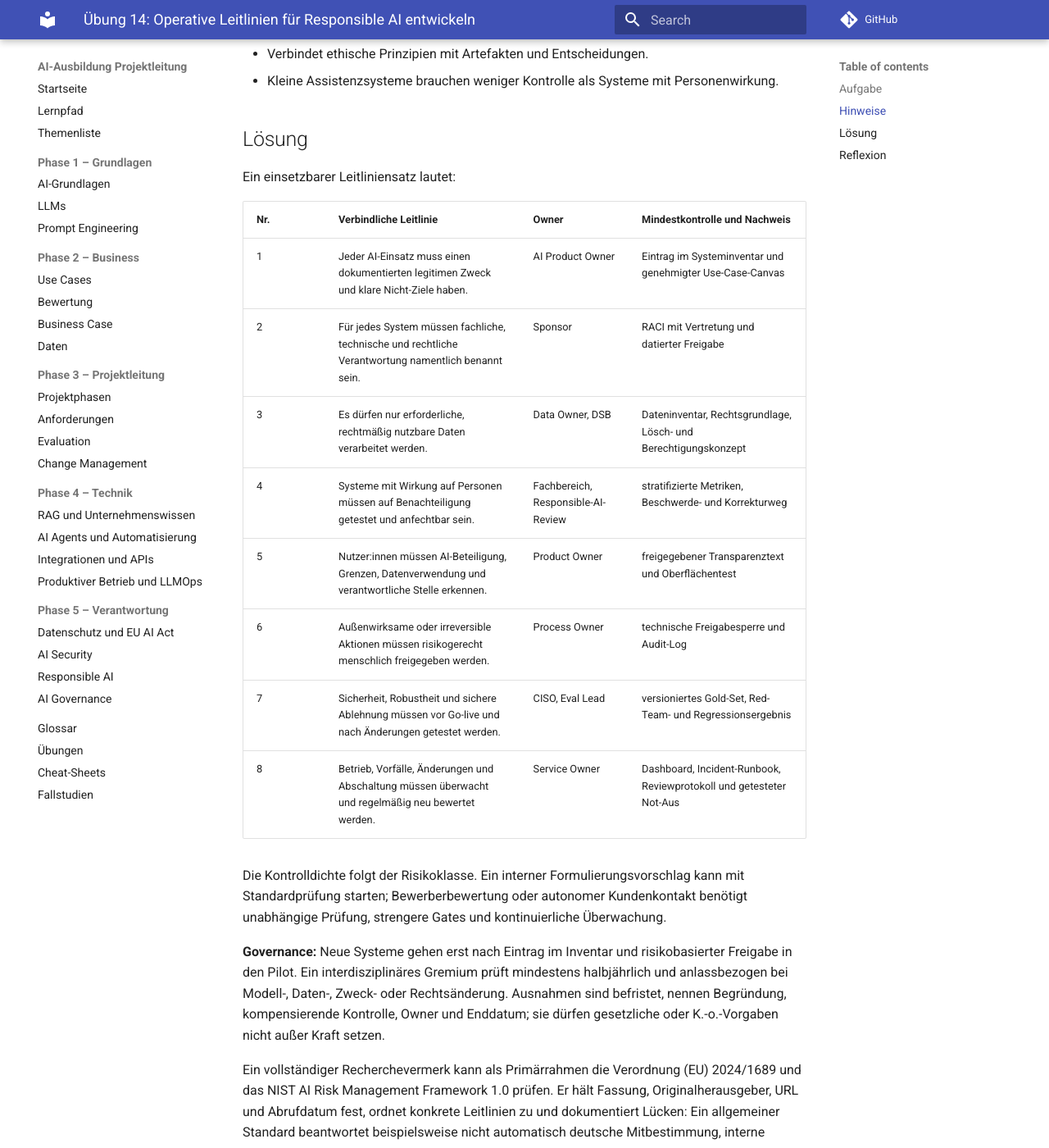
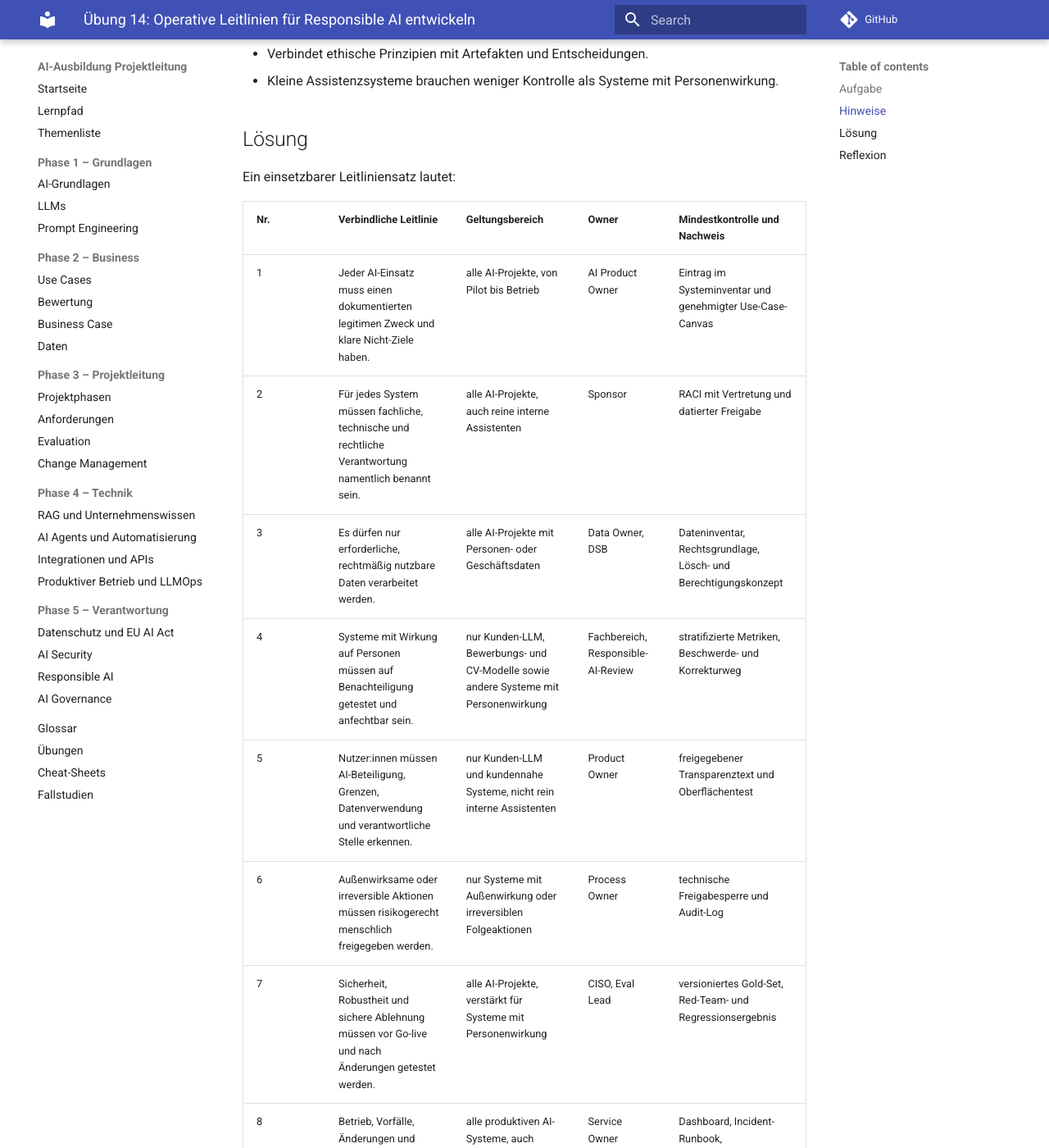
Before and after one commit to EmanuelST-G/ai-training-starter, an MkDocs documentation site: the page built from docs/uebungen/14-leitlinien-responsible-ai.md, in a window 1280 px wide and 1400 px high, scrolled down 672 px. Shown: the whole window at 82% size. Built offline with MkDocs 1.6.1 and Material for MkDocs 9.7.7, drawn with Linux system fonts in a browser that asks for light colours; comment, search, counter and statistics services are not loaded.

Commit message:
fix(docs): uebungs-phasen und loesungs-vollstaendigkeit

```diff
--- a/docs/uebungen/14-leitlinien-responsible-ai.md
+++ b/docs/uebungen/14-leitlinien-responsible-ai.md
@@ -23,16 +23,16 @@ Recherchiert zwei aktuelle Primärrahmen, zum Beispiel eine Rechtsquelle und ein
 
 Ein einsetzbarer Leitliniensatz lautet:
 
-| Nr. | Verbindliche Leitlinie | Owner | Mindestkontrolle und Nachweis |
-|-----|------------------------|-------|-------------------------------|
-| 1 | Jeder AI-Einsatz muss einen dokumentierten legitimen Zweck und klare Nicht-Ziele haben. | AI Product Owner | Eintrag im Systeminventar und genehmigter Use-Case-Canvas |
-| 2 | Für jedes System müssen fachliche, technische und rechtliche Verantwortung namentlich benannt sein. | Sponsor | RACI mit Vertretung und datierter Freigabe |
-| 3 | Es dürfen nur erforderliche, rechtmäßig nutzbare Daten verarbeitet werden. | Data Owner, DSB | Dateninventar, Rechtsgrundlage, Lösch- und Berechtigungskonzept |
-| 4 | Systeme mit Wirkung auf Personen müssen auf Benachteiligung getestet und anfechtbar sein. | Fachbereich, Responsible-AI-Review | stratifizierte Metriken, Beschwerde- und Korrekturweg |
-| 5 | Nutzer:innen müssen AI-Beteiligung, Grenzen, Datenverwendung und verantwortliche Stelle erkennen. | Product Owner | freigegebener Transparenztext und Oberflächentest |
-| 6 | Außenwirksame oder irreversible Aktionen müssen risikogerecht menschlich freigegeben werden. | Process Owner | technische Freigabesperre und Audit-Log |
-| 7 | Sicherheit, Robustheit und sichere Ablehnung müssen vor Go-live und nach Änderungen getestet werden. | CISO, Eval Lead | versioniertes Gold-Set, Red-Team- und Regressionsergebnis |
-| 8 | Betrieb, Vorfälle, Änderungen und Abschaltung müssen überwacht und regelmäßig neu bewertet werden. | Service Owner | Dashboard, Incident-Runbook, Reviewprotokoll und getesteter Not-Aus |
+| Nr. | Verbindliche Leitlinie | Geltungsbereich | Owner | Mindestkontrolle und Nachweis |
+|-----|------------------------|-----------------|-------|-------------------------------|
+| 1 | Jeder AI-Einsatz muss einen dokumentierten legitimen Zweck und klare Nicht-Ziele haben. | alle AI-Projekte, von Pilot bis Betrieb | AI Product Owner | Eintrag im Systeminventar und genehmigter Use-Case-Canvas |
+| 2 | Für jedes System müssen fachliche, technische und rechtliche Verantwortung namentlich benannt sein. | alle AI-Projekte, auch reine interne Assistenten | Sponsor | RACI mit Vertretung und datierter Freigabe |
+| 3 | Es dürfen nur erforderliche, rechtmäßig nutzbare Daten verarbeitet werden. | alle AI-Projekte mit Personen- oder Geschäftsdaten | Data Owner, DSB | Dateninventar, Rechtsgrundlage, Lösch- und Berechtigungskonzept |
+| 4 | Systeme mit Wirkung auf Personen müssen auf Benachteiligung getestet und anfechtbar sein. | nur Kunden-LLM, Bewerbungs- und CV-Modelle sowie andere Systeme mit Personenwirkung | Fachbereich, Responsible-AI-Review | stratifizierte Metriken, Beschwerde- und Korrekturweg |
+| 5 | Nutzer:innen müssen AI-Beteiligung, Grenzen, Datenverwendung und verantwortliche Stelle erkennen. | nur Kunden-LLM und kundennahe Systeme, nicht rein interne Assistenten | Product Owner | freigegebener Transparenztext und Oberflächentest |
+| 6 | Außenwirksame oder irreversible Aktionen müssen risikogerecht menschlich freigegeben werden. | nur Systeme mit Außenwirkung oder irreversiblen Folgeaktionen | Process Owner | technische Freigabesperre und Audit-Log |
+| 7 | Sicherheit, Robustheit und sichere Ablehnung müssen vor Go-live und nach Änderungen getestet werden. | alle AI-Projekte, verstärkt für Systeme mit Personenwirkung | CISO, Eval Lead | versioniertes Gold-Set, Red-Team- und Regressionsergebnis |
+| 8 | Betrieb, Vorfälle, Änderungen und Abschaltung müssen überwacht und regelmäßig neu bewertet werden. | alle produktiven AI-Systeme, auch interne Assistenten | Service Owner | Dashboard, Incident-Runbook, Reviewprotokoll und getesteter Not-Aus |
 
 Die Kontrolldichte folgt der Risikoklasse. Ein interner Formulierungsvorschlag kann mit Standardprüfung starten; Bewerberbewertung oder autonomer Kundenkontakt benötigt unabhängige Prüfung, strengere Gates und kontinuierliche Überwachung.
 
```
Also changed, not shown: other parts of docs/uebungen/14-leitlinien-responsible-ai.md (+1 -1 lines), docs/uebungen/05-akzeptanzkriterien-formulieren.md (+1 -1 lines), docs/uebungen/10-risikoregister-erstellen.md (+10 -10 lines), docs/uebungen/13-datenschutz-folgenabschatzung.md (+1 -1 lines), docs/uebungen/index.md (+3 -3 lines).
